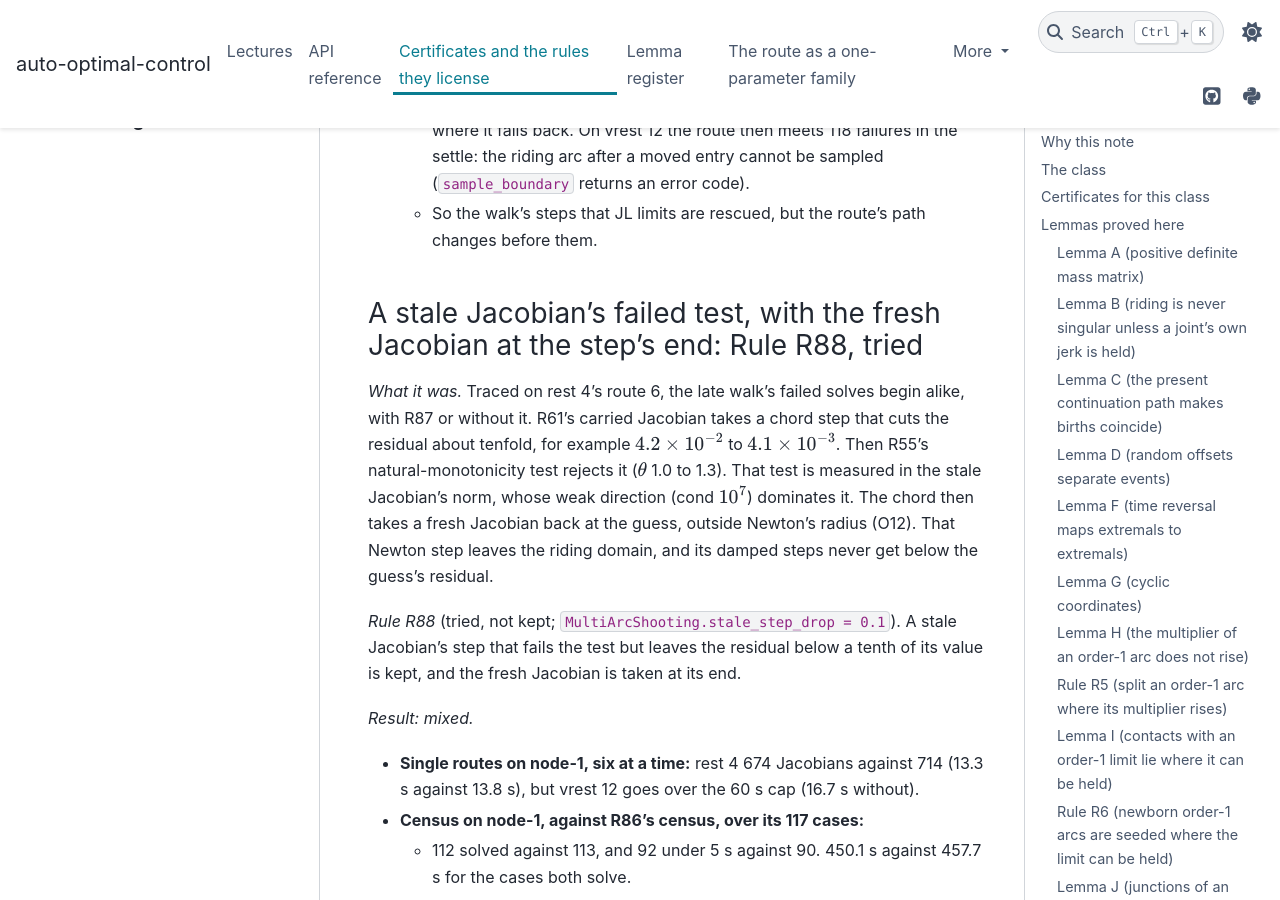
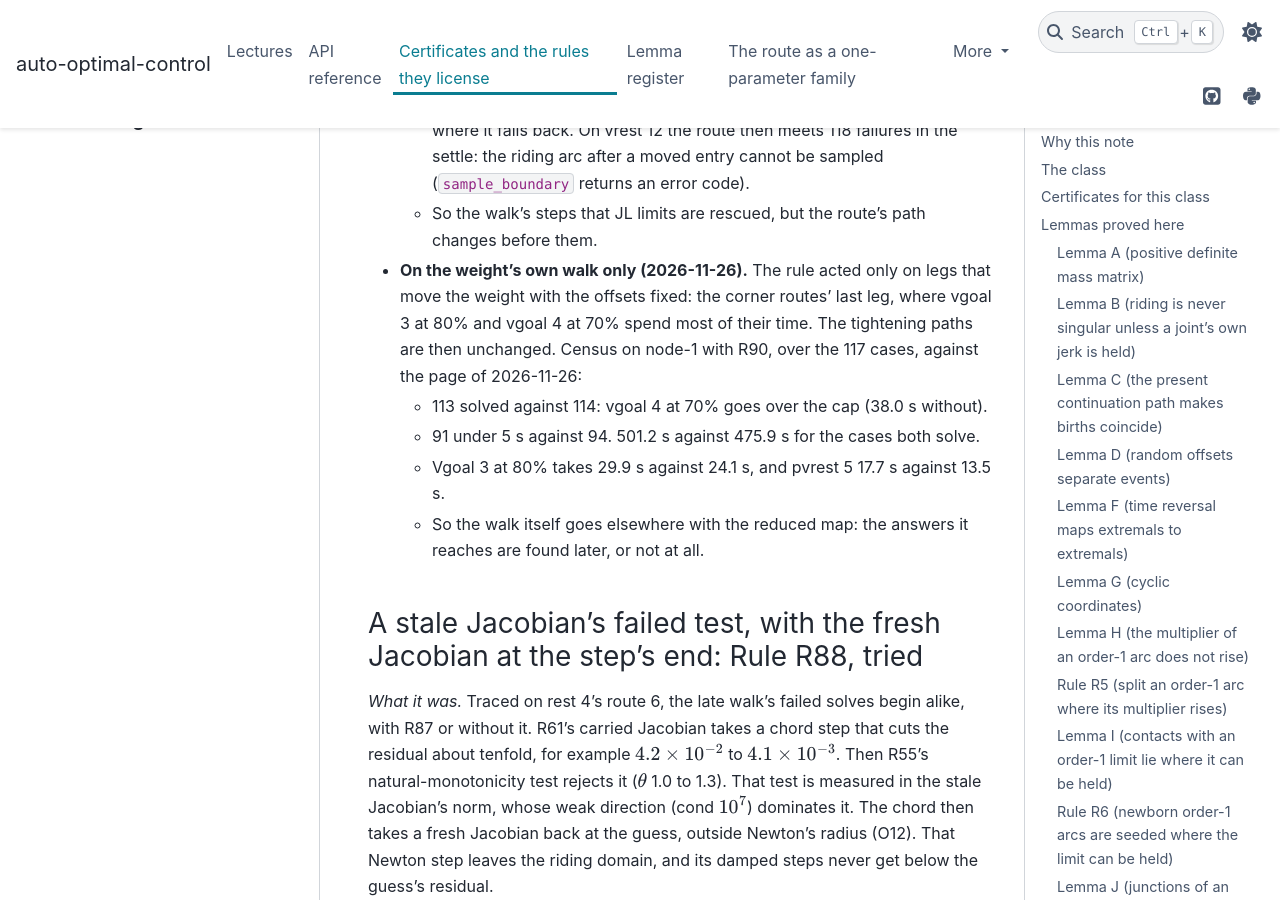
Before and after one commit to idm23/auto-optimal-control, a Sphinx documentation site: the page built from docs/notes/structure_certificates.md, in a window 1280 px wide and 900 px high, scrolled down 83629 px. Built offline with Sphinx 7.4.7 and the PyData theme 0.15.4, drawn with Linux system fonts in a browser that asks for light colours.

Commit message:
Notes: R87 on the weight's own walk only, tried
Co-Authored-By: Claude Opus 5.5 <noreply@anthropic.com>
Claude-Session: https://claude.ai/code/session_01DzJDSRYQDetfcUUTFfukoW

```diff
--- a/docs/notes/structure_certificates.md
+++ b/docs/notes/structure_certificates.md
@@ -3047,6 +3047,15 @@ rest 4's route 6 and vrest 12's route 7:
     after a moved entry cannot be sampled (`sample_boundary` returns an error code).
   - So the walk's steps that JL limits are rescued, but the route's path changes before
     them.
+- **On the weight's own walk only (2026-11-26).** The rule acted only on legs that move
+  the weight with the offsets fixed: the corner routes' last leg, where vgoal 3 at 80%
+  and vgoal 4 at 70% spend most of their time. The tightening paths are then unchanged.
+  Census on node-1 with R90, over the 117 cases, against the page of 2026-11-26:
+  - 113 solved against 114: vgoal 4 at 70% goes over the cap (38.0 s without).
+  - 91 under 5 s against 94. 501.2 s against 475.9 s for the cases both solve.
+  - Vgoal 3 at 80% takes 29.9 s against 24.1 s, and pvrest 5 17.7 s against 13.5 s.
+  - So the walk itself goes elsewhere with the reduced map: the answers it reaches are
+    found later, or not at all.
 
 ### A stale Jacobian's failed test, with the fresh Jacobian at the step's end: Rule R88, tried
 
```
